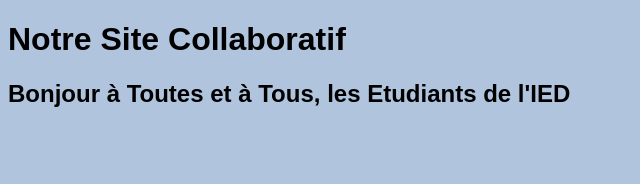
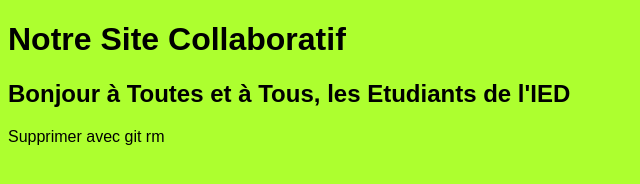
Before and after one commit to geroni-mo/commande_rm, a plain HTML site: page index.html in a window 1280 px wide. Shown: the whole page, without its empty margins (0-640 px from the left). Drawn offline with Linux system fonts and the light colour scheme.

Commit message:
ajout fichier index et feuille de style

```diff
--- a/css/style.css
+++ b/css/style.css
@@ -1,5 +1,5 @@
 body {
      font-family: 'source-code-pro', Arial, sans-serif;
      font-size: 100%;
-     background-color: lightsteelblue;
+     background-color: greenyellow;
 }
--- a/index.html
+++ b/index.html
@@ -8,5 +8,6 @@
       <body>
         <h1>Notre Site Collaboratif</h1>
         <h2>Bonjour à Toutes et à Tous, les Etudiants de l'IED</h2>
+        <p> Supprimer avec git rm</p>
       </body>
     </html>
```
